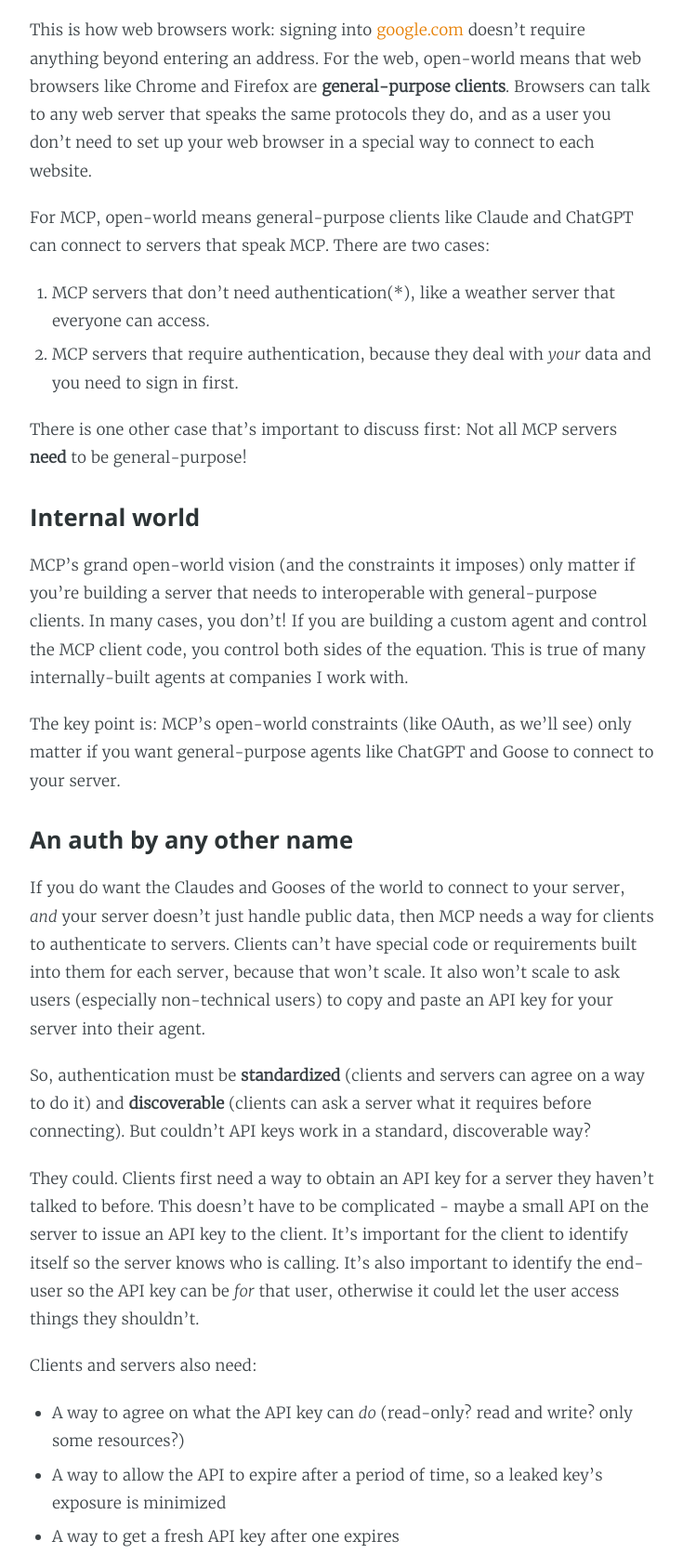
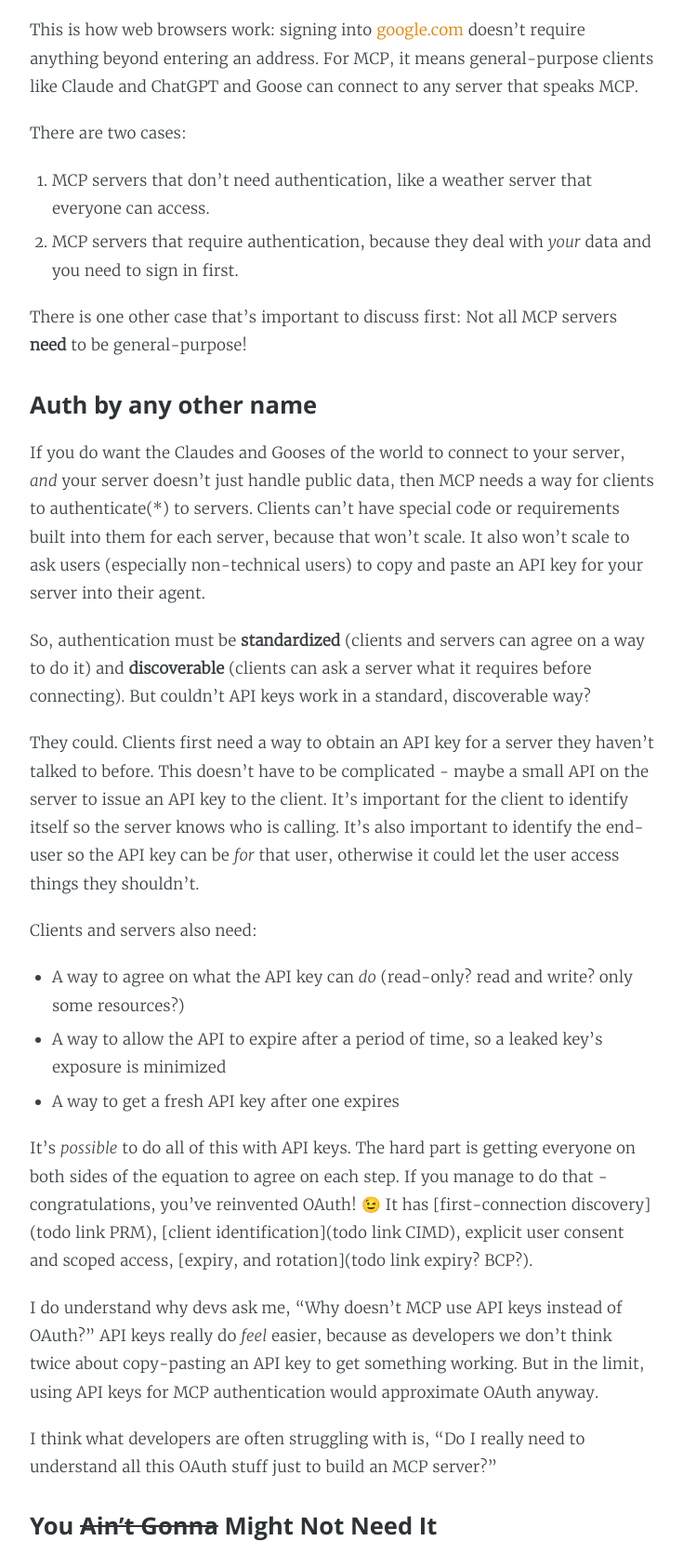
Before and after one commit to nbarbettini/recaffeinate.co, an Astro site: page /post/why-mcp-uses-oauth in a window 1280 px wide. Shown: the part 687-2359 px from the top of the page at 93% size, without its empty margins (272-1007 px from the left). Built offline with nearby package versions, Linux system fonts and the light colour scheme; Astro itself is replaced by a stand-in of ours.

Commit message:
Why oauth progress

```diff
--- a/src/content/post/why-mcp-uses-oauth.md
+++ b/src/content/post/why-mcp-uses-oauth.md
@@ -7,32 +7,26 @@ tags: ["mcp", "oauth", "security"]
 
 When I talk to engineering teams about MCP, a common question I hear is: **Why does MCP use OAuth?**
 
-One engineer I talked to recently described OAuth as MCP's biggest mistake. OAuth is complicated and jargony (true), and it feels like overkill if all you want to do is give some tools or data to an agent. Wouldn't it be simpler to use API keys?
+One engineer I talked to recently described OAuth as MCP's biggest mistake. OAuth is complicated and jargony (true), and it feels like overkill if all you want to do is give some tools or data to an agent. Wouldn't it be simpler to just use API keys?
 
 Yes it would! MCP _would_ be simpler without OAuth, but much less useful. I'll explain why.
 
 
 ## Building the open world
 
-MCP's [grand vision](todo) is an open world where clients and servers can communicate with each other as easily as entering a URL.
+MCP's [grand vision](/post/mcp-open-world-vision) is an open world where clients and servers can communicate with each other as easily as entering a URL.
 
-This is how web browsers work: signing into google.com doesn't require anything beyond entering an address. For the web, open-world means that web browsers like Chrome and Firefox are **general-purpose clients**. Browsers can talk to any web server that speaks the same protocols they do, and as a user you don't need to set up your web browser in a special way to connect to each website.
+This is how web browsers work: signing into google.com doesn't require anything beyond entering an address. For MCP, it means general-purpose clients like Claude and ChatGPT and Goose can connect to any server that speaks MCP.
 
-For MCP, open-world means general-purpose clients like Claude and ChatGPT can connect to servers that speak MCP. There are two cases:
-1. MCP servers that don't need authentication(*), like a weather server that everyone can access.
+There are two cases:
+1. MCP servers that don't need authentication, like a weather server that everyone can access.
 2. MCP servers that require authentication, because they deal with _your_ data and you need to sign in first.
 
 There is one other case that's important to discuss first: Not all MCP servers **need** to be general-purpose!
 
-## Internal world
+## Auth by any other name
 
-MCP's grand open-world vision (and the constraints it imposes) only matter if you're building a server that needs to interoperable with general-purpose clients. In many cases, you don't! If you are building a custom agent and control the MCP client code, you control both sides of the equation. This is true of many internally-built agents at companies I work with.
-
-The key point is: MCP's open-world constraints (like OAuth, as we'll see) only matter if you want general-purpose agents like ChatGPT and Goose to connect to your server.
-
-## An auth by any other name
-
-If you do want the Claudes and Gooses of the world to connect to your server, _and_ your server doesn't just handle public data, then MCP needs a way for clients to authenticate to servers. Clients can't have special code or requirements built into them for each server, because that won't scale. It also won't scale to ask users (especially non-technical users) to copy and paste an API key for your server into their agent.
+If you do want the Claudes and Gooses of the world to connect to your server, _and_ your server doesn't just handle public data, then MCP needs a way for clients to authenticate(*) to servers. Clients can't have special code or requirements built into them for each server, because that won't scale. It also won't scale to ask users (especially non-technical users) to copy and paste an API key for your server into their agent.
 
 So, authentication must be **standardized** (clients and servers can agree on a way to do it) and **discoverable** (clients can ask a server what it requires before connecting). But couldn't API keys work in a standard, discoverable way?
 
@@ -45,7 +39,12 @@ Clients and servers also need:
 
 It's _possible_ to do all of this with API keys. The hard part is getting everyone on both sides of the equation to agree on each step. If you manage to do that - congratulations, you've reinvented OAuth! 😉 It has [first-connection discovery](todo link PRM), [client identification](todo link CIMD), explicit user consent and scoped access, [expiry, and rotation](todo link expiry? BCP?).
 
-I understand why devs ask me, "Why doesn't MCP use API keys instead of OAuth". API keys really do _feel_ easier, because as developers we don't think twice about copypasting an API key to get something working. But in the limit, using API keys for MCP authentication would approximate OAuth anyway.
+I do understand why devs ask me, "Why doesn't MCP use API keys instead of OAuth?" API keys really do _feel_ easier, because as developers we don't think twice about copy-pasting an API key to get something working. But in the limit, using API keys for MCP authentication would approximate OAuth anyway.
+
+I think what developers are often struggling with is, "Do I really need to understand all this OAuth stuff just to build an MCP server?"
+
+## You ~~Ain't Gonna~~ Might Not Need It
+
 
 
 ## Conclusion
@@ -60,7 +59,7 @@ Fortunately, the MCP ecosystem is already building out robust client support and
 
 Yes, OAuth is dense and full of jargon. It feels more complicated than it needs to be. I'm writing an [MCP + OAuth series](todo category link) here on my blog to help cut through the jargon. If you aren't familiar with the basics of OAuth, or need a refresher, watch my talk [OAuth and OpenID Connect in plain English](yt link).
 
-Is there a specific MCP + OAuth topic you'd like demystified? Let me know on [LinkedIn](todo post link) [X](https://x.com/nbarbettini).
+Is there a specific MCP + OAuth topic you'd like demystified? Let me know on [LinkedIn](todo post link) or [X](https://x.com/nbarbettini)!
 
 
 (*) For the true identity nerds: I am choosing to use _authentication_ rather than _authorization_ here to simplify the language. Yes, OAuth is technically about authorization, but for all intents and purposes it is being used for authentication here.
```
